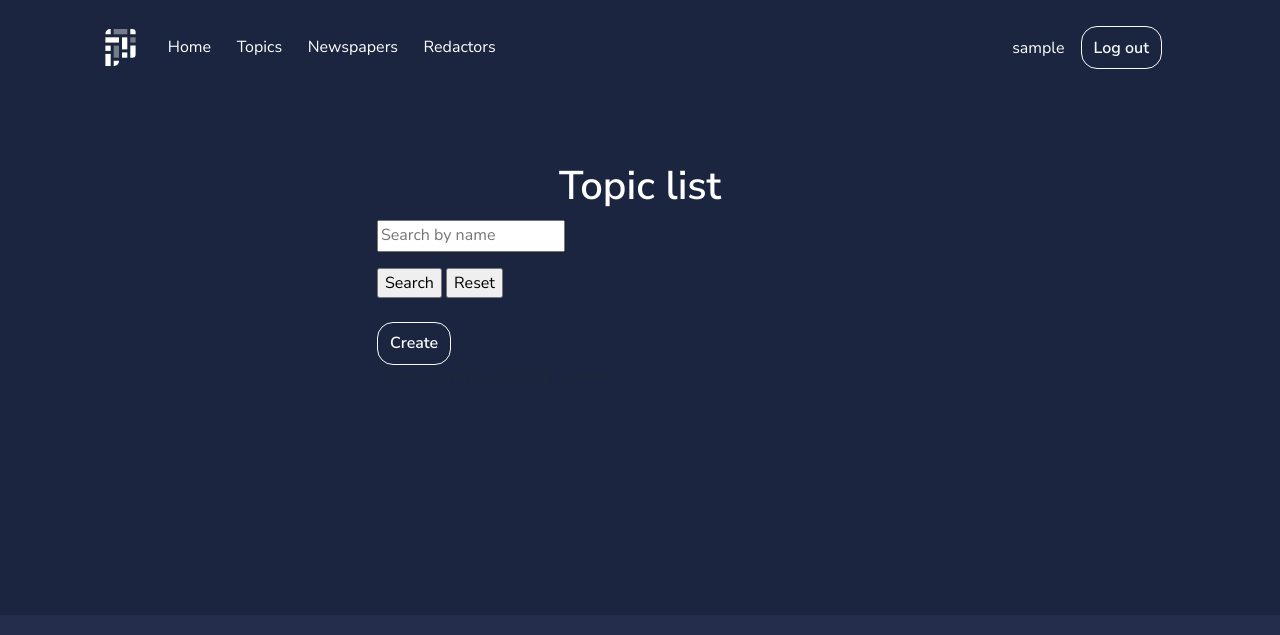
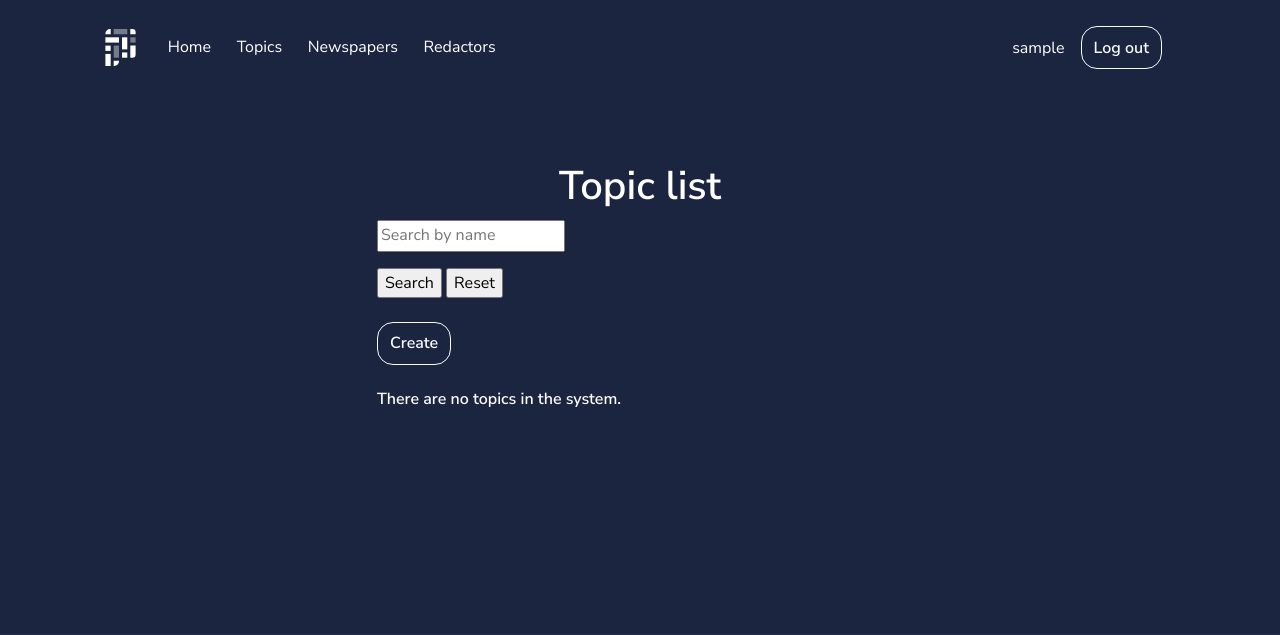
Before and after one commit to bknyrik/newspaper-agency-system, a Django app: page /topics/ in a window 1280 px wide. Shown: the top 635 px of the page. Run offline with Django 5.2, Linux system fonts and the light colour scheme; the visitor is signed in with stand-in values (Sample User, id 1); data that the repository does not hold is empty.

Commit message:
Add styles to paragraph that uses instead of empty table in topic_list.html

```diff
--- a/templates/editor/topic_list.html
+++ b/templates/editor/topic_list.html
@@ -30,7 +30,10 @@
               </tbody>
             </table>
           {% else %}
-            <p>There are no topics in the system.</p>
+            <div class="col-12 col-md-7 col-lg-6 text-center text-md-left text-white">
+              <br>
+              <p class="display-6">There are no topics in the system.</p>
+            </div>
           {% endif %}
           {% include "includes/pagination.html" %}
         </div>
```
